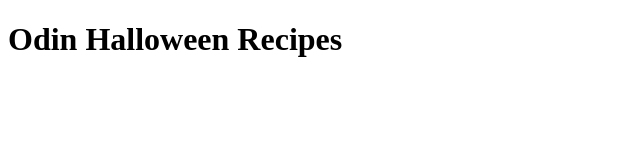
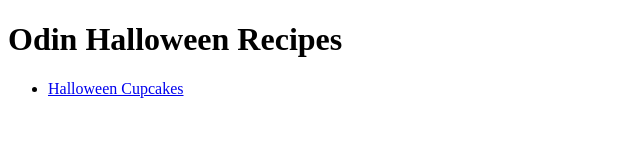
Before and after one commit to samuel-wyatt/odin-recipes, a plain HTML site: page index.html in a window 1280 px wide. Shown: the whole page, without its empty margins (0-640 px from the left). Drawn offline with Linux system fonts and the light colour scheme.

Commit message:
Add unordered list with reference to 'halloweenCupcakes.html'

```diff
--- a/index.html
+++ b/index.html
@@ -6,5 +6,8 @@
 </head>
 <body>
     <h1>Odin Halloween Recipes</h1>
+    <ul>
+        <li><a href="recipes/halloweenCupcakes.html">Halloween Cupcakes</a></li>
+    </ul>
 </body>
 </html>
```
